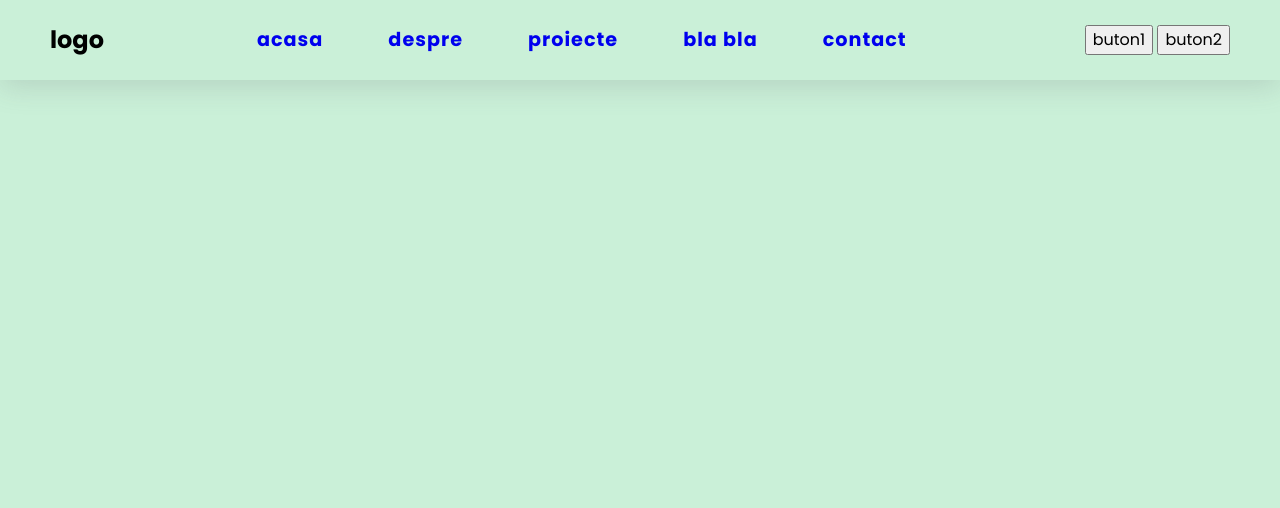
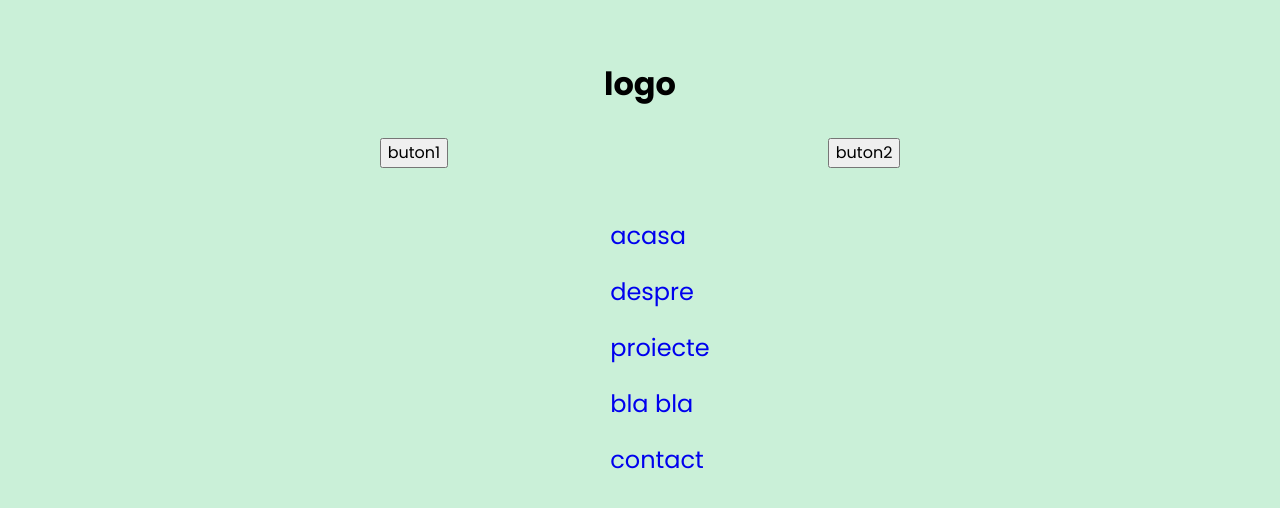
Before and after one commit to danilabogdan/studio, a plain HTML site: page index.html in a window 1280 px wide. Drawn offline with Linux system fonts and the light colour scheme.

Commit message:
don't worry dude

```diff
--- a/css/nav.css
+++ b/css/nav.css
@@ -1,5 +1,5 @@
 nav {
-    display: flex;
+    display: none;
     justify-content: space-between;
     height: 80px;
     align-items: center;
@@ -33,3 +33,35 @@ nav ul li a {
     font-weight: 700;
     letter-spacing: 1px;
 }
+
+/* mobile navigation styles */
+
+.mobile__nav {
+    display: flex;
+    flex-direction: column;
+    align-items: center;
+}
+
+
+.mobile__logo__box {
+    margin-top: 60px;
+}
+
+.mobile__buttons {
+    display: flex;
+    width: 100%;
+    justify-content: space-evenly;
+    margin: 30px auto;
+}
+
+
+.ul__menu__mobile li {
+    margin-top: 20px;
+    list-style-type: none;
+
+}
+
+.ul__menu__mobile li a {
+    text-decoration: none;
+    font-size: x-large;
+}
--- a/index.html
+++ b/index.html
@@ -27,5 +27,23 @@
             <button>buton2</button>
         </div>
     </nav>
+    <!-- mobile navigation start-->
+    <div class="mobile__nav">
+        <div class="mobile__logo__box">
+            <h1>logo</h1>
+        </div>
+        <div class="mobile__buttons">
+            <button>buton1</button>
+            <button>buton2</button>
+        </div>
+        <ul class="ul__menu__mobile">
+            <li><a href="#">acasa</a></li>
+            <li><a href="#">despre</a></li>
+            <li><a href="#">proiecte</a></li>
+            <li><a href="#">bla bla</a></li>
+            <li><a href="#">contact</a></li>
+        </ul>
+    </div>
+    <!-- mobile navigation start-->
 </body>
 </html>
```
